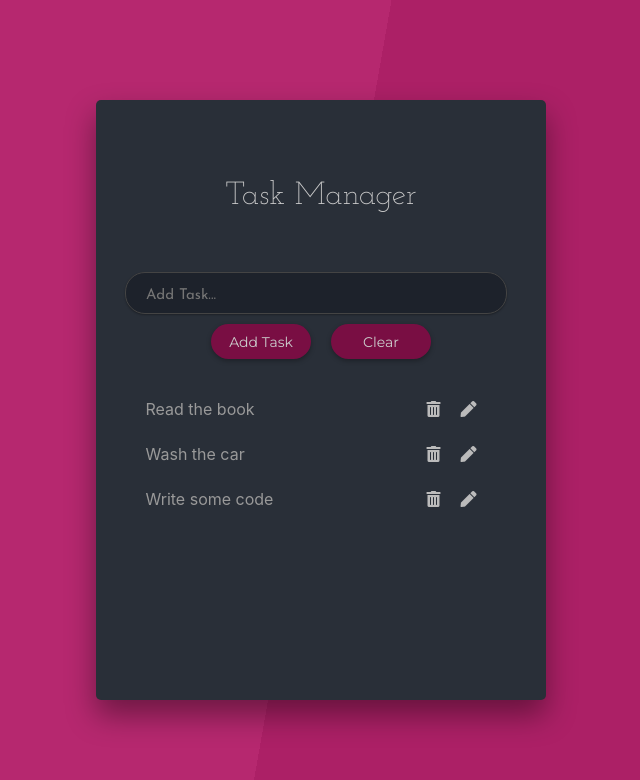
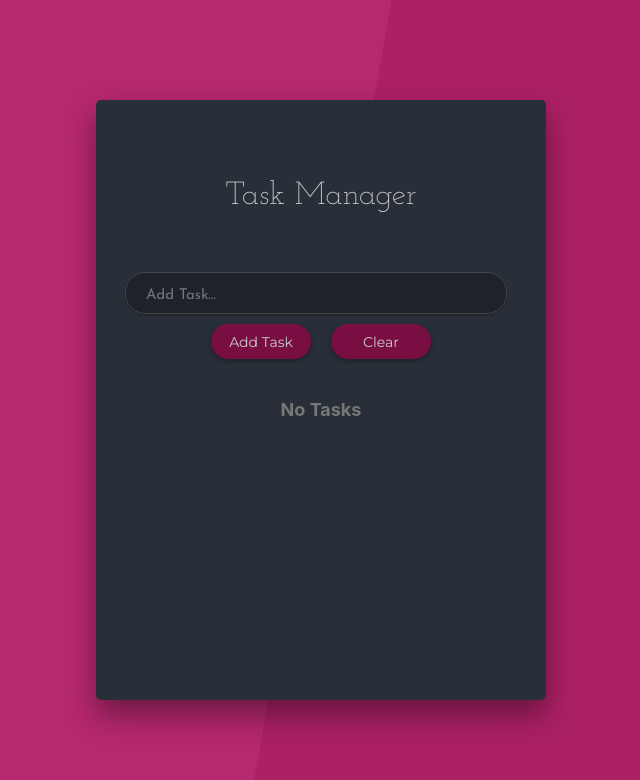
Before and after one commit to yohei04/react_practice, a React (Create React App) app: page / in a window 1280 px wide. Shown: the top 780 px of the page, without its empty margins (319-959 px from the left). Built offline with nearby package versions, Linux system fonts and the light colour scheme.

Commit message:
add localstrage

```diff
--- a/src/CodeAndCreate-TaskManager/contexts/TaskListContext.js
+++ b/src/CodeAndCreate-TaskManager/contexts/TaskListContext.js
@@ -1,14 +1,17 @@
-import React, { createContext, useState } from 'react';
+import React, { createContext, useState, useEffect } from 'react';
 import uuid from 'uuid';
 
 export const TaskListContext = createContext();
 
 const TaskListContextProvider = (props) => {
-  const [tasks, setTasks] = useState([
-    { title: 'Read the book', id: 1 },
-    { title: 'Wash the car', id: 2 },
-    { title: 'Write some code', id: 3 },
-  ]);
+  const initialState = JSON.parse(localStorage.getItem('tasks')) || [];
+
+  const [tasks, setTasks] = useState(initialState);
+
+
+  useEffect(() => {
+    localStorage.setItem('tasks', JSON.stringify(tasks));
+  }, [tasks]);
 
   const [editItem, setEditItem] = useState(null);
 
@@ -34,8 +37,8 @@
     const newTasks = tasks.map((task) =>
       task.id === id ? { title, id } : task
     );
-    setTasks(newTasks)
-    setEditItem(null)
+    setTasks(newTasks);
+    setEditItem(null);
   };
 
   return (
```
